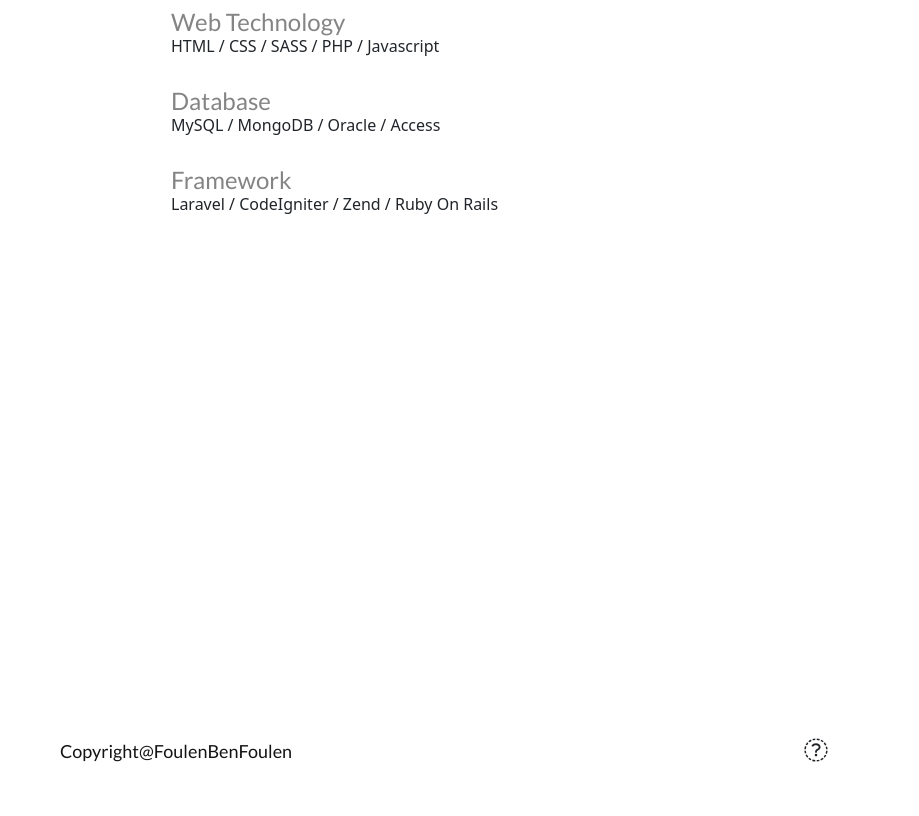
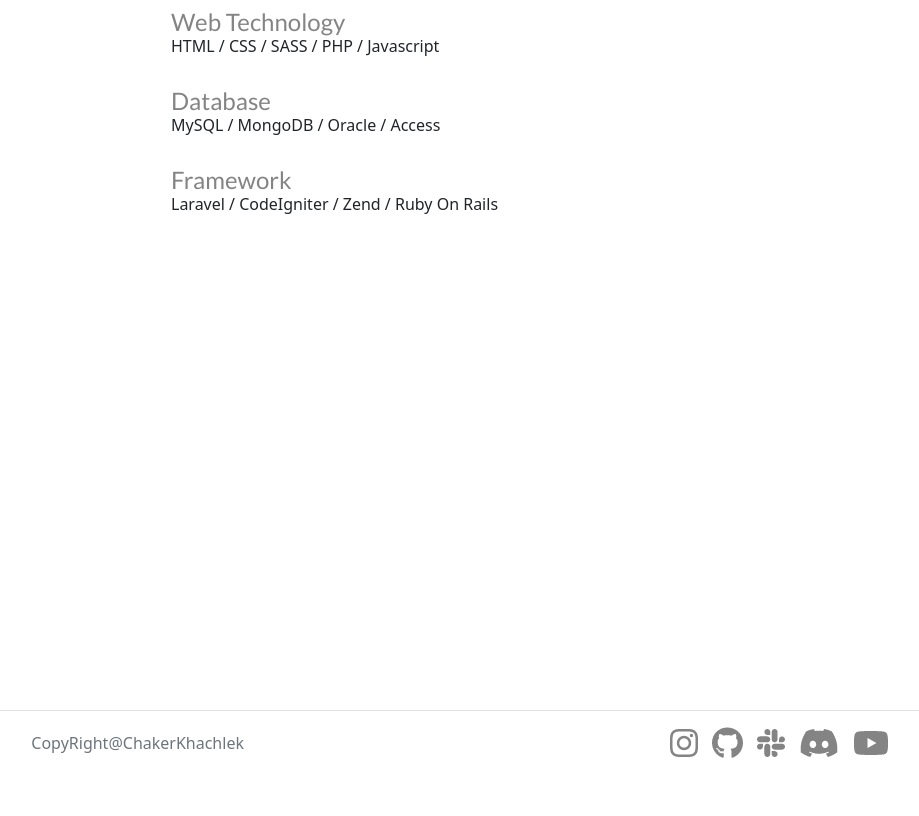
Before and after one commit to Zeldariam/test-asma, a plain HTML site: page index.html in a window 1280 px wide. Shown: the part 1566-2382 px from the top of the page, without its empty margins (196-1115 px from the left). Drawn offline with nearby package versions, Linux system fonts and the light colour scheme.

Commit message:
sass variables  border FOOTER CORRECTED

```diff
--- a/index.html
+++ b/index.html
@@ -174,15 +174,22 @@
         </div>
 
 
-          <div class="footerBackground">
-              <div class="copyright">Copyright@FoulenBenFoulen</div>
 
-              <div>
-                  <link rel="stylesheet" href="https://cdnjs.cloudflare.com/ajax/libs/font-awesome/4.7.0/css/font-awesome.min.css">
-                  <i class="fa fa-github" style="font-size:24px"></i>
-              </div>
 
-          </div>
+        <footer class="d-flex flex-wrap justify-content-between align-items-center py-3 my-4 px-3 border-top">
+            <div class="col-md-1"></div>
+            <div class="col-md-4 d-flex align-items-center">
+              <a href="/" class="mb-3 me-2 mb-md-0 text-muted text-decoration-none lh-1">
+                <svg class="bi" width="30" height="24"><use xlink:href="#bootstrap"></use></svg>
+              </a>
+              <span class="mb-3 mb-md-0 text-muted">CopyRight@ChakerKhachlek</span>
+            </div>
+
+            <ul class="nav col-md-4 justify-content-end list-unstyled d-flex ">
+              <img src="/img/Social.png" />
+            </ul>
+            <div class="col-md-1"></div>
+          </footer>
 
 
   </body>
```
